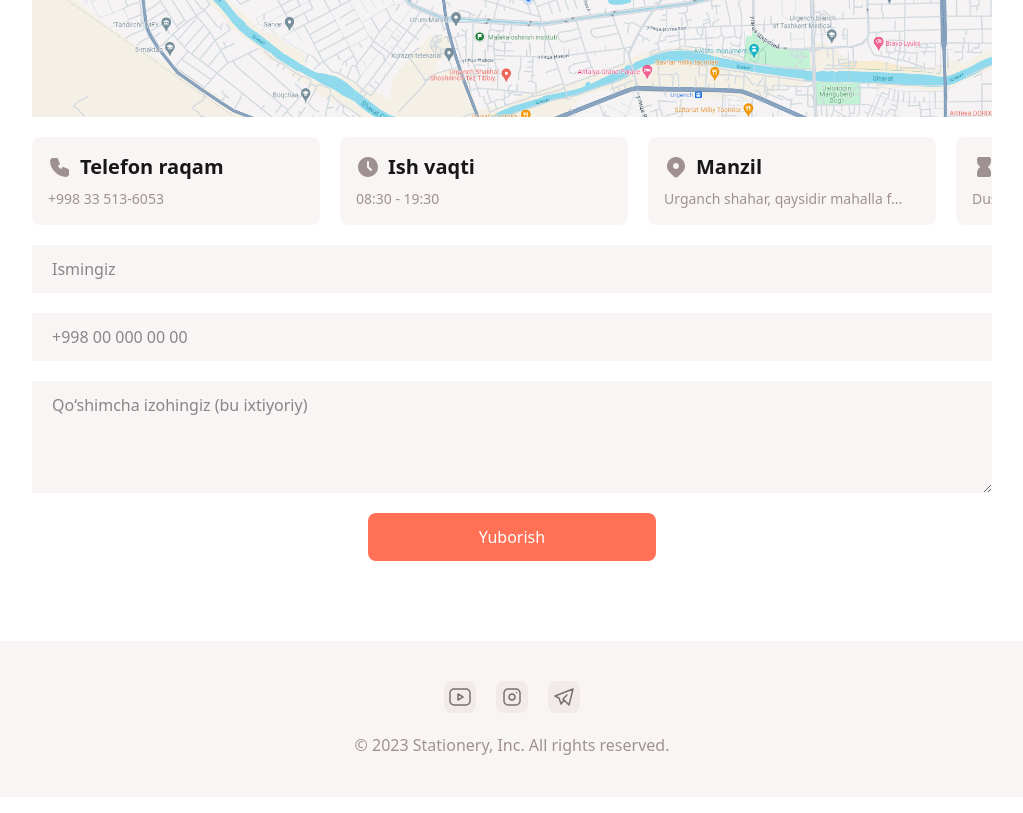
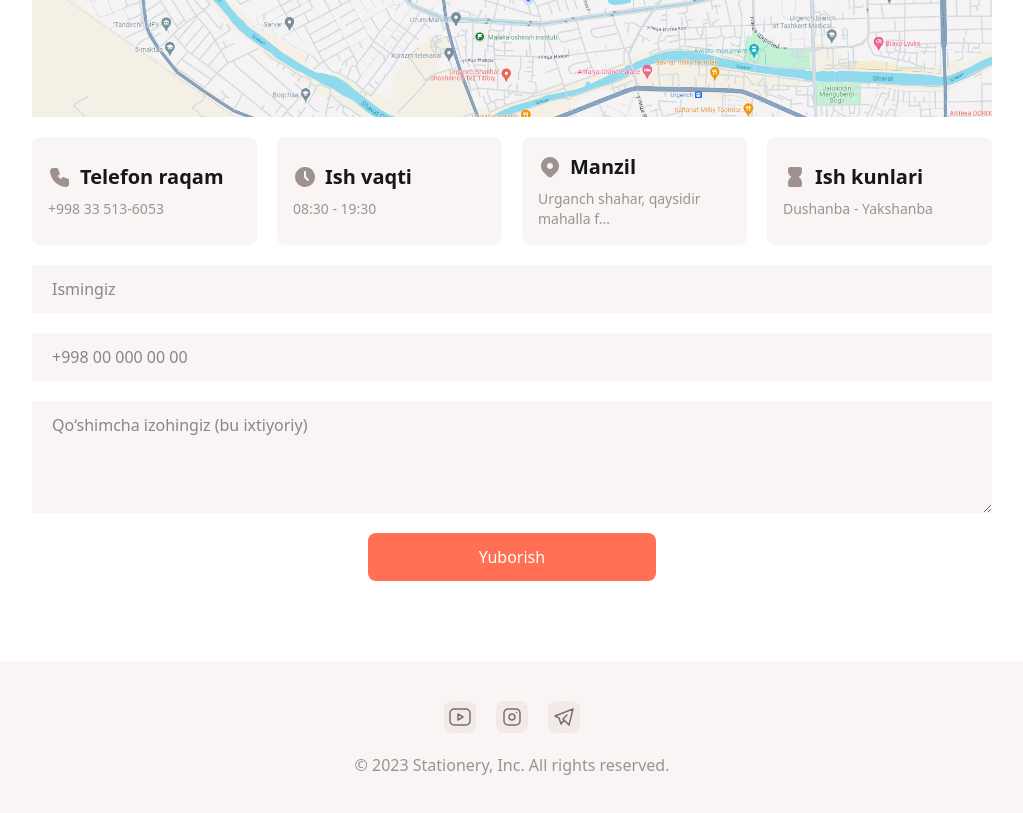
Before and after one commit to rajaboff-dev/stationery, a Next.js app: page / in a window 1280 px wide. Shown: the part 3700-4513 px from the top of the page, without its empty margins (128-1151 px from the left). Built offline with nearby package versions, Linux system fonts and the light colour scheme.

Commit message:
style(contact): some style issues fixed

```diff
--- a/app/components/common/Contact.jsx
+++ b/app/components/common/Contact.jsx
@@ -16,29 +16,29 @@ function Contact() {
       </div>
       <div className='w-full flex flex-col items-center justify-center gap-5 2xl:flex-row'>
         <div className="w-full overflow-x-auto lg:overflow-x-hidden">
-          <div className="grid grid-cols-4 gap-5 min-w-max 2xl:grid-cols-2">
-            <div className="bg-[#F9F5F5] w-72 p-4 flex-shrink-0 rounded-lg flex flex-col items-start justify-center gap-2">
+          <div className="grid grid-cols-4 gap-5 min-w-max md:min-w-auto 2xl:grid-cols-2">
+            <div className="bg-[#F9F5F5] max-w-72 p-4 rounded-lg flex flex-col items-start justify-center gap-2">
               <h1 className="flex items-center gap-2 text-xl font-semibold">
                 <PhoneIcon/>
                 Telefon raqam
               </h1>
               <p className="text-sm text-secondary">+998 33 513-6053</p>
             </div>
-            <div className="bg-[#F9F5F5] w-72 p-4 flex-shrink-0 rounded-lg flex flex-col items-start justify-center gap-2">
+            <div className="bg-[#F9F5F5] max-w-72 p-4 rounded-lg flex flex-col items-start justify-center gap-2">
               <h1 className="flex items-center gap-2 text-xl font-semibold">
                 <ClockIcon/>
                 Ish vaqti
               </h1>
               <p className="text-sm text-secondary">08:30 - 19:30</p>
             </div>
-            <div className="bg-[#F9F5F5] w-72 p-4 flex-shrink-0 rounded-lg flex flex-col items-start justify-center gap-2">
+            <div className="bg-[#F9F5F5] max-w-72 p-4 rounded-lg flex flex-col items-start justify-center gap-2">
               <h1 className="flex items-center gap-2 text-xl font-semibold">
                 <LocationDotIcon/>
                 Manzil
               </h1>
               <p className="text-sm text-secondary">Urganch shahar, qaysidir mahalla f...</p>
             </div>
-            <div className="bg-[#F9F5F5] w-72 p-4 flex-shrink-0 rounded-lg flex flex-col items-start justify-center gap-2">
+            <div className="bg-[#F9F5F5] max-w-72 p-4 rounded-lg flex flex-col items-start justify-center gap-2">
               <h1 className="flex items-center gap-2 text-xl font-semibold">
                 <TimeIcon/>
                 Ish kunlari
```
